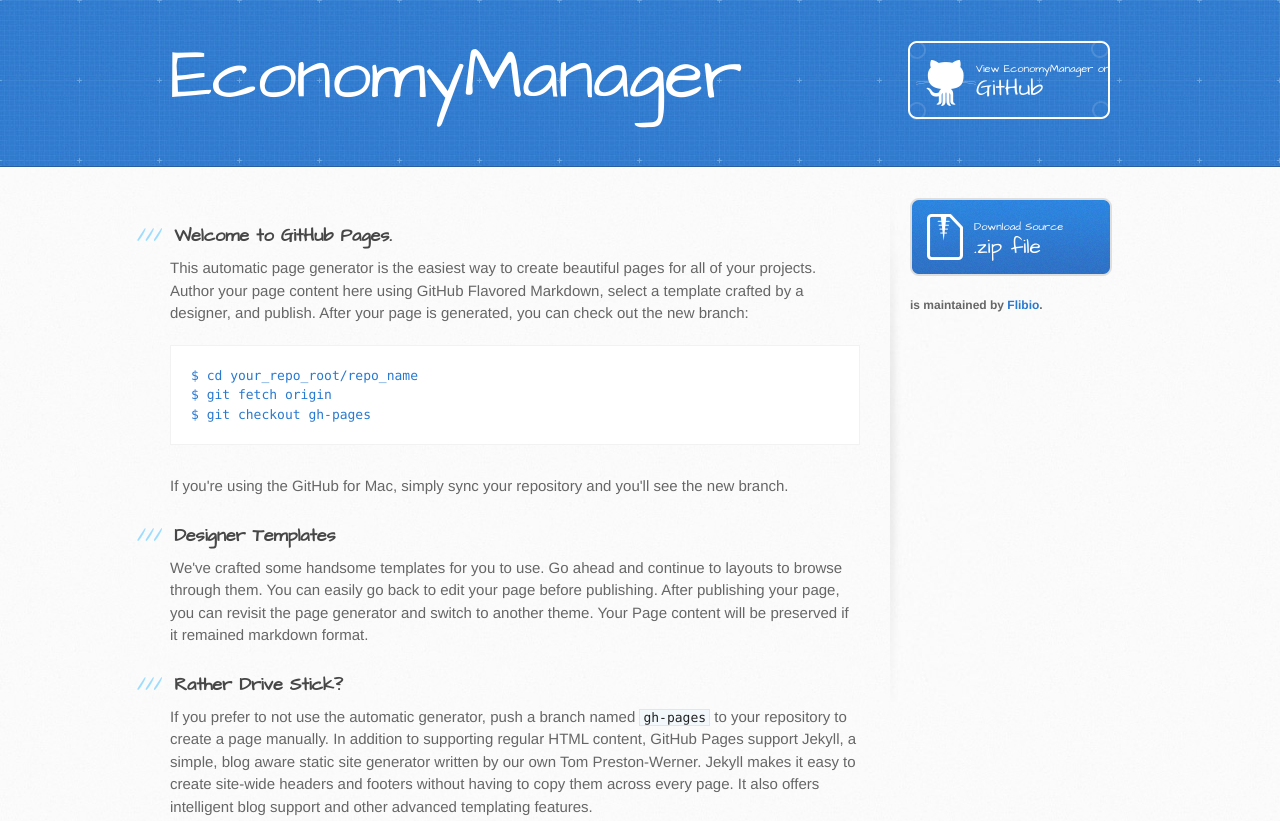
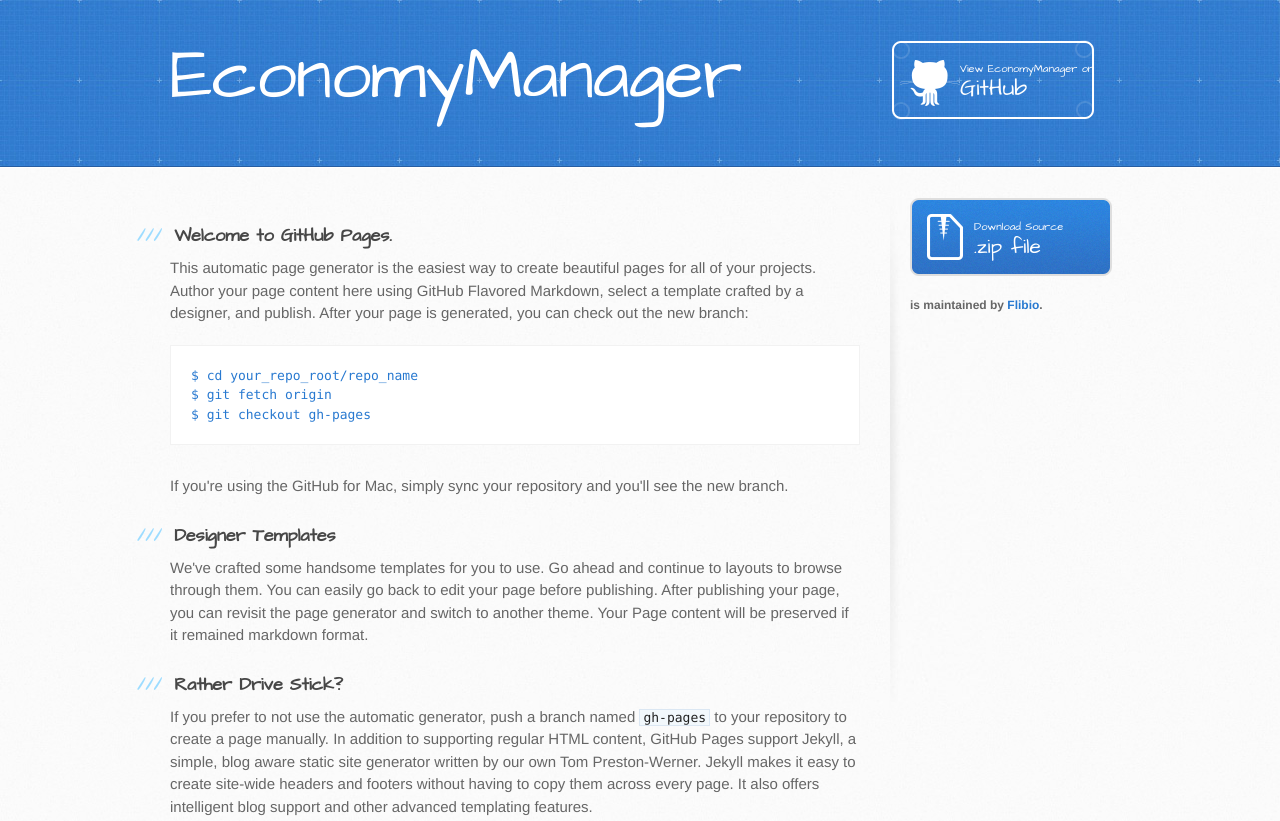
Before and after one commit to Flibio/EconomyManager, a plain HTML site: page index.html in a window 1280 px wide. Shown: the top 821 px of the page. Drawn offline with Linux system fonts and the light colour scheme.

Commit message:
Update stylesheet.css

```diff
--- a/stylesheets/stylesheet.css
+++ b/stylesheets/stylesheet.css
@@ -517,7 +517,7 @@
 }
 
 a.button {
-  width: 134px;
+  width: 150px;
   height: 58px;
   padding-top: 22px;
   padding-left: 68px;
```
